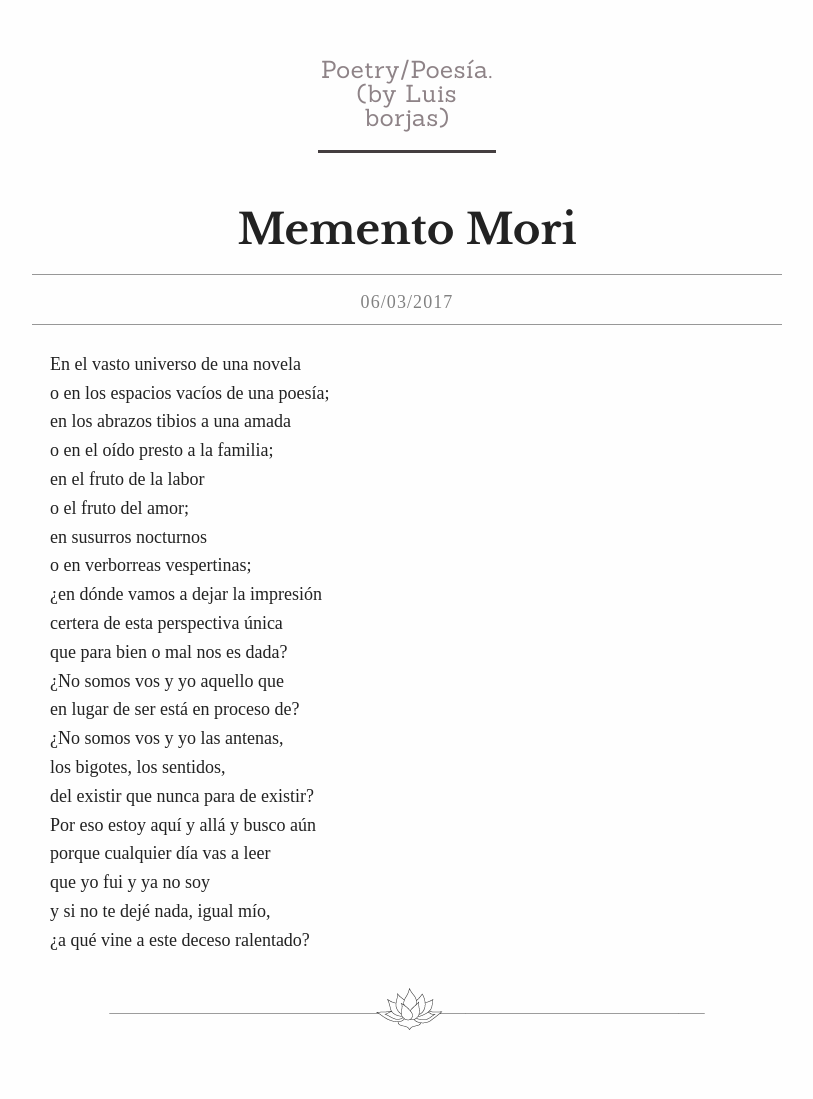
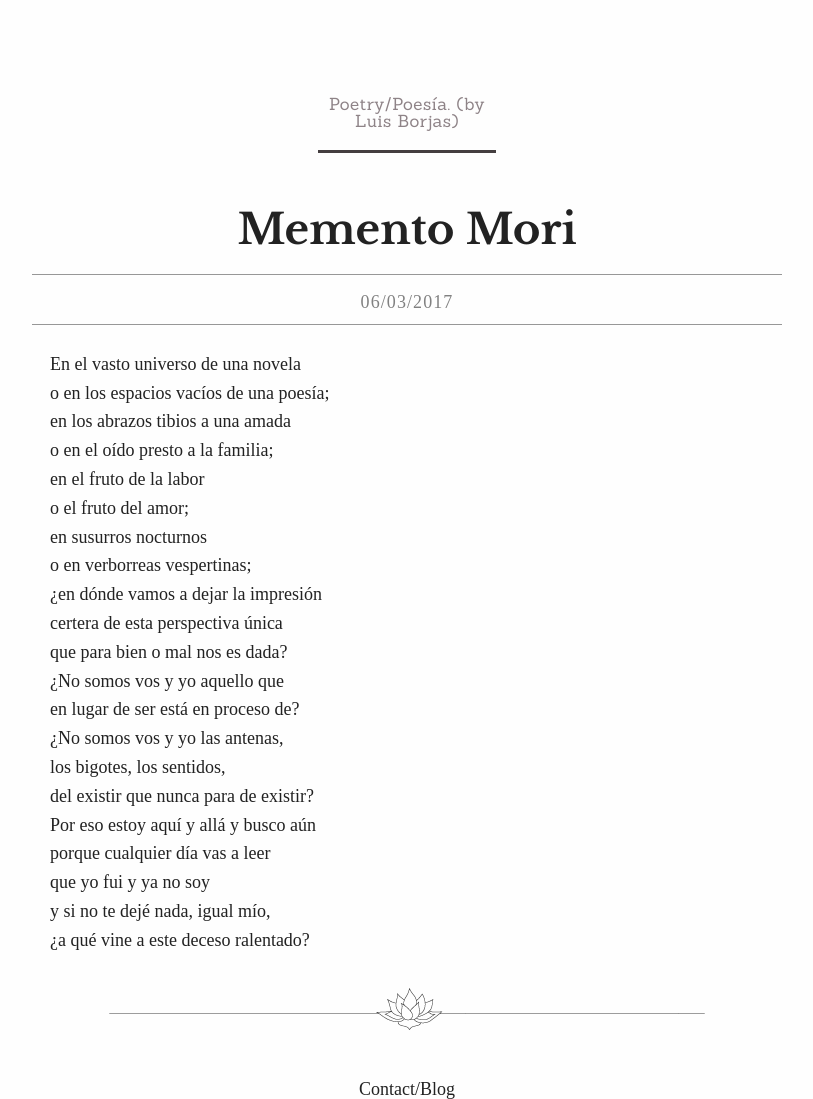
Before and after one commit to lfborjas/home, a Jekyll site: the page built from index.html, in a window 1280 px wide. Shown: the whole page, without its empty margins (233-1046 px from the left). Built offline with Jekyll 4.4.1, drawn with Linux system fonts in a browser that asks for light colours; the list of posts is cut into pages by our own code.

Commit message:
maybe a footer

```diff
--- a/_config.yml
+++ b/_config.yml
@@ -1,5 +1,5 @@
 title: Poetry/Poesía.
-author: Luis borjas
+author: Luis Borjas
 author_link: https://lfborjas.com
 author_description: Spanglish poems
 email: hello@lfborjas.com
--- a/_includes/footer.html
+++ b/_includes/footer.html
@@ -1,2 +1,3 @@
 <footer id="footer">
+  <a href="{{site.author_link}}">Contact/Blog</a>
 </footer>
--- a/_sass/_layout.scss
+++ b/_sass/_layout.scss
@@ -12,7 +12,7 @@
         // Font is included from Google Fonts automatically unless a custom banner is used
         // See _config.yml for details
         font-family: $banner-font-family;
-        font-size: 24px;
+        font-size: 17px;
         font-weight: 400;
         text-align: center;
         letter-spacing: 0.03em;
```
